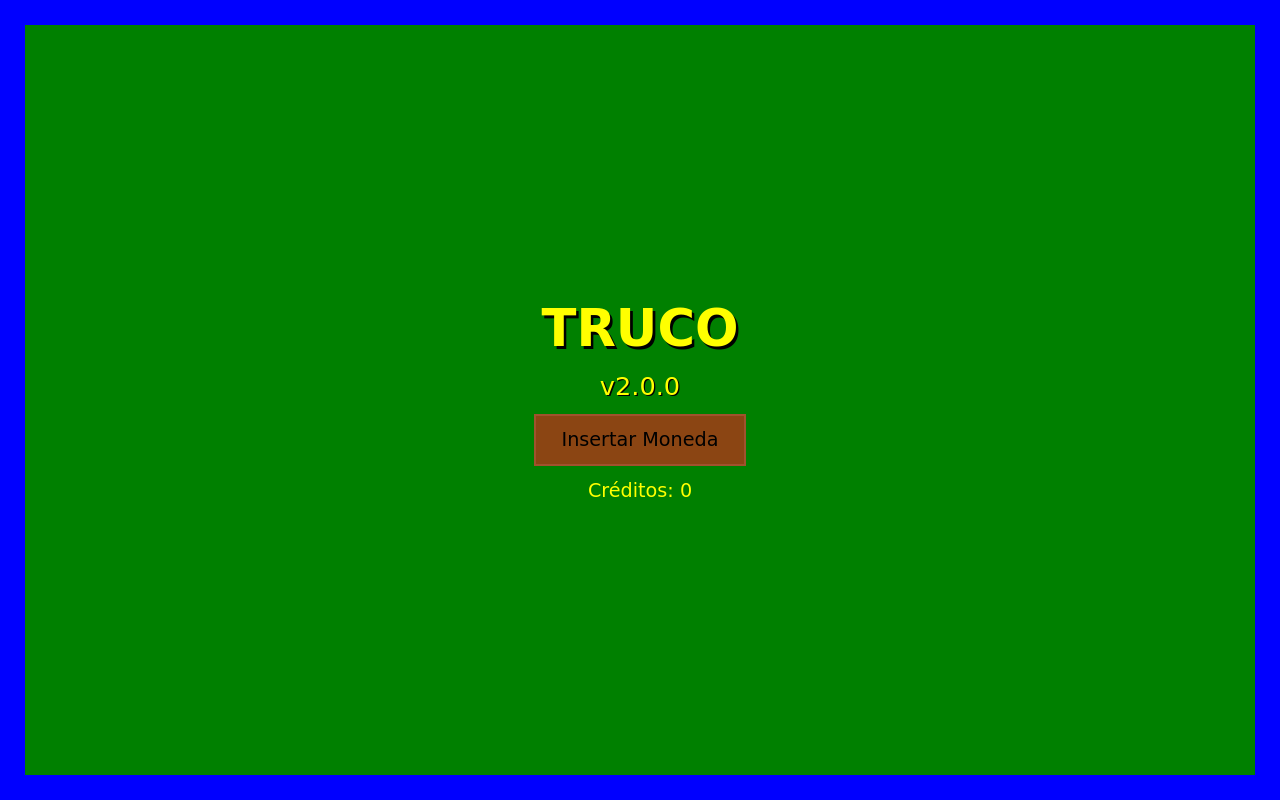
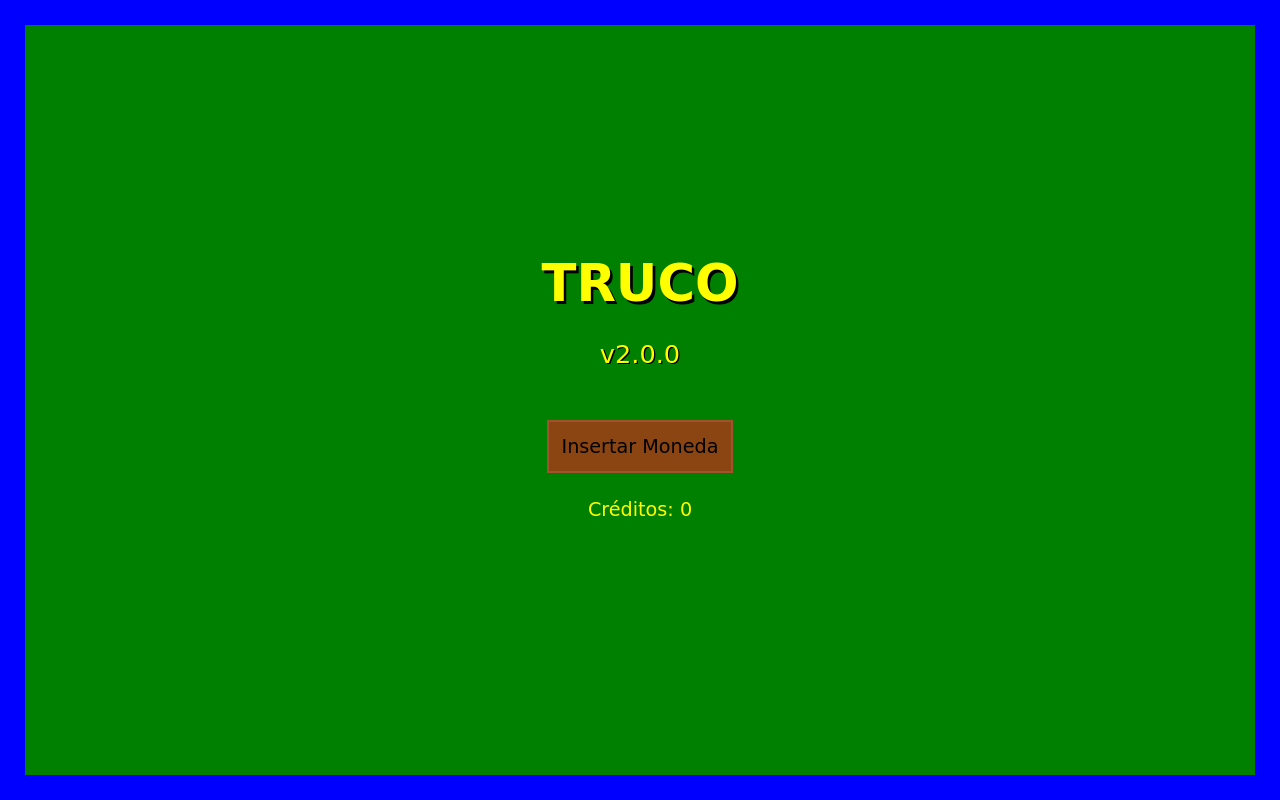
Before and after one commit to gustavojavier7/truco, a PHP site: page / in a window 1280 px wide. Run offline with PHP 8.4, Linux system fonts and the light colour scheme.

Commit message:
Update inicio.css

```diff
--- a/inicio.css
+++ b/inicio.css
@@ -16,12 +16,12 @@ body {
     background-color: #008000;
     border: 2vw solid #0000FF;
     box-sizing: border-box;
+    padding: 1vw;
     display: flex;
     flex-direction: column;
+    justify-content: center;
     align-items: center;
-    justify-content: center;
-    gap: 1vw;
-    text-align: center;
+    position: relative;
 }
 
 .truco-text {
@@ -29,21 +29,25 @@ body {
     font-weight: bold;
     color: #FFFF00;
     text-shadow: 0.2vw 0.2vw 0 #000;
+    margin-bottom: 2vw;
 }
 
 .version-display {
     font-size: 2vw;
     color: #FFFF00;
     text-shadow: 0.1vw 0.1vw 0 #000;
+    margin-bottom: 4vw;
 }
 
 .coin-slot {
     background-color: #8B4513;
     border: 0.2vw solid #A0522D;
     color: black;
-    padding: 1vw 2vw;
+    padding: 1vw;
+    text-align: center;
+    cursor: pointer;
     font-size: 1.5vw;
-    cursor: pointer;
+    margin-bottom: 2vw;
     transition: background-color 0.3s;
 }
 
@@ -54,16 +58,19 @@ body {
 .credit-display {
     font-size: 1.5vw;
     color: yellow;
+    margin-bottom: 2vw;
+    text-align: center;
 }
 
 .btn-action {
-    padding: 1vw 2vw;
-    font-size: 1.5vw;
     background-color: #4CAF50;
     color: white;
     border: none;
+    padding: 1vw 2vw;
+    font-size: 1.5vw;
     border-radius: 0.5vw;
     cursor: pointer;
+    text-align: center;
     transition: background-color 0.3s;
 }
 
```
